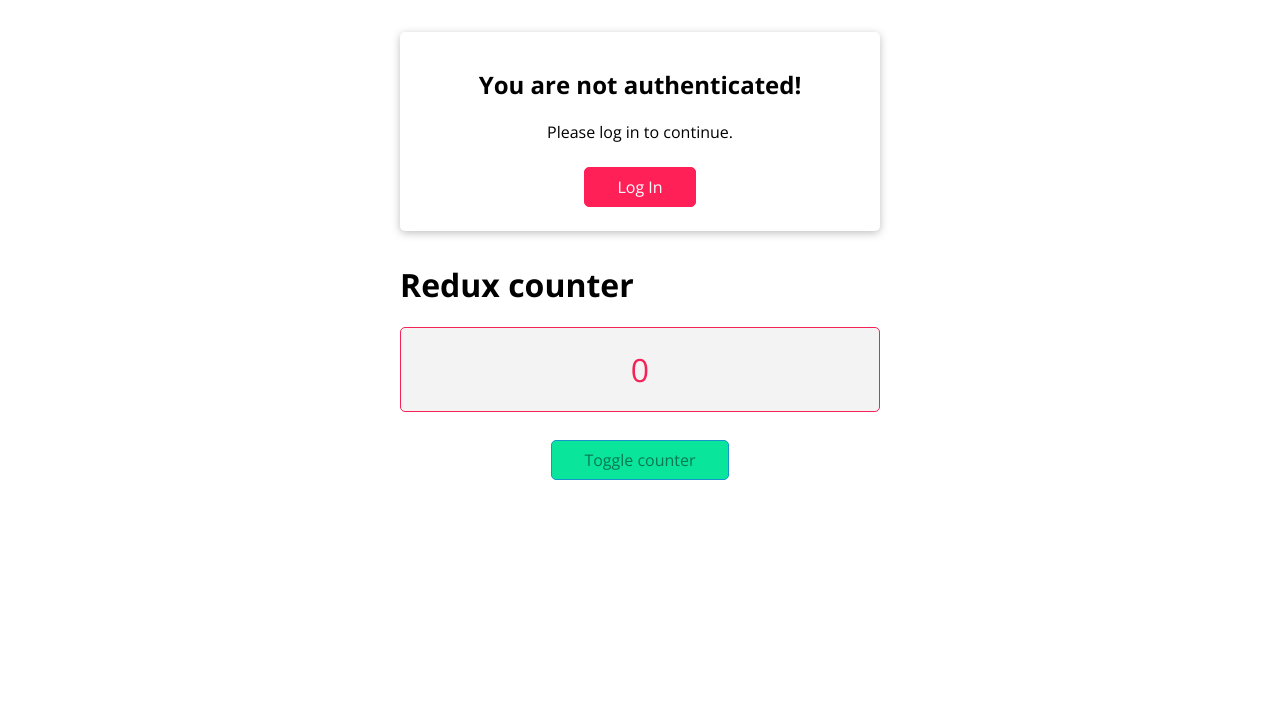
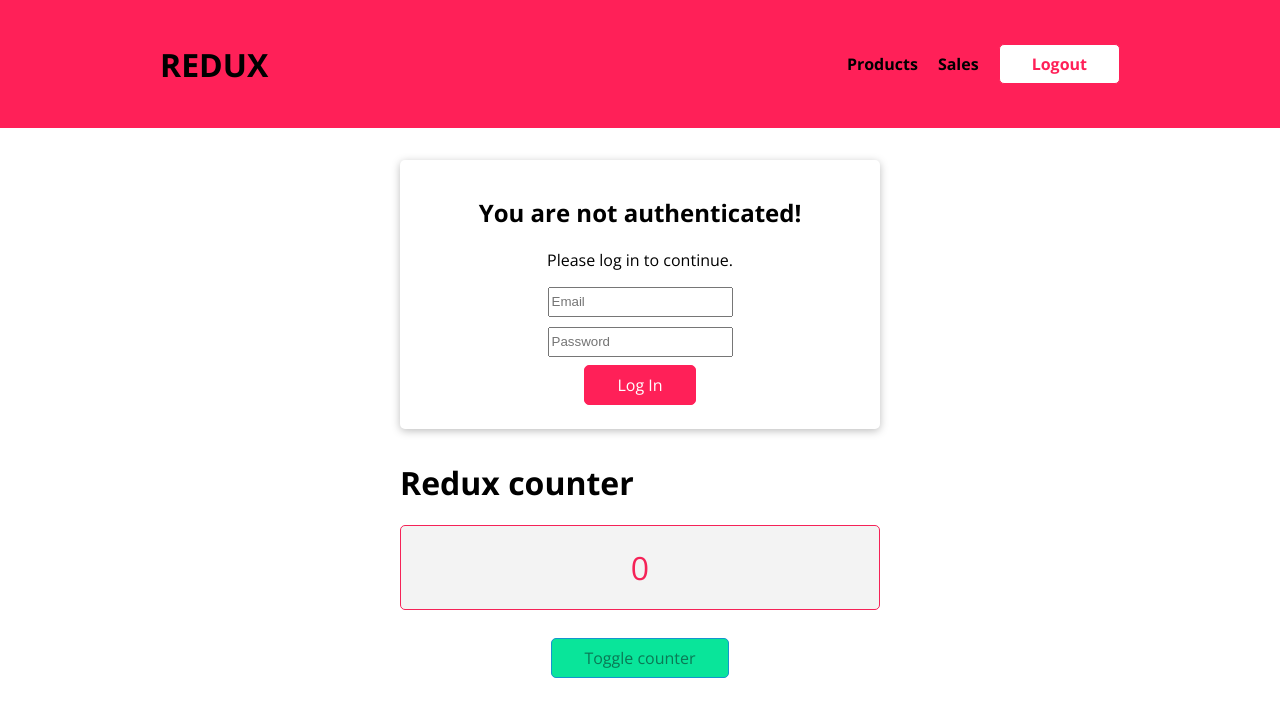
Before and after one commit to RobinHoodCoder/builder, a React (Create React App) app: page / in a window 1280 px wide. Shown: the top 716 px of the page. Built offline with nearby package versions, Linux system fonts and the light colour scheme; no server answers.

Commit message:
Add header and such

```diff
--- a/src/App.js
+++ b/src/App.js
@@ -7,6 +7,7 @@
 import { Provider } from 'react-redux';
 import store from './redux/store';
 import Counter from './components/Counter/Counter';
+import Header from './components/Header/Header';
 
 const App = (props) => {
   const authContext = useContext(AuthContext);
@@ -19,6 +20,7 @@
 
   return (
     <Provider store={store}>
+      <Header/>
       {content}
       <Counter/>
     </Provider>
--- a/src/components/Auth.css
+++ b/src/components/Auth.css
@@ -4,3 +4,14 @@
   max-width: 80%;
   text-align: center;
 }
+form {
+  display: flex;
+  flex-direction: column;
+  max-width: 280px;
+  align-items: center;
+  margin: auto;
+  gap: 10px;
+}
+input {
+  height: 30px;
+}
--- a/src/components/Auth.jsx
+++ b/src/components/Auth.jsx
@@ -16,6 +16,10 @@
       <Card>
         <h2>You are not authenticated!</h2>
         <p>Please log in to continue.</p>
+        <form>
+          <input type="text" placeholder="Email"/>
+          <input type="text" placeholder="Password"/>
+        </form>
         <button onClick={loginHandler}>Log In</button>
       </Card>
     </div>
--- /dev/null
+++ b/src/components/Header/Header.jsx
@@ -0,0 +1,23 @@
+import styling from './Header.module.scss';
+
+const Header = () => {
+  return (
+    <div className={styling.header}>
+      <div className={styling.wrapper}>
+        <h1>REDUX</h1>
+        <nav className={styling.navbar}>
+          <ul>
+            <li>Products</li>
+            <li>Sales</li>
+            <li>
+              <button className={styling.button}>
+              Logout
+              </button>
+            </li>
+          </ul>
+        </nav>
+      </div>
+    </div>
+  );
+};
+export default Header;
--- /dev/null
+++ b/src/components/Header/Header.module.scss
@@ -0,0 +1,32 @@
+.header {
+	background: #ff2058;
+	width: 100%;
+	padding: 20px 0;
+}
+.wrapper {
+	margin : 0 auto;
+	max-width: 960px;
+	display: flex;
+	align-items: center;
+	justify-content: center;
+	h1 {
+	margin-right: auto;
+	}
+}
+.navbar {
+	ul {
+		display: flex;
+		align-items: center;
+		justify-content: center;
+		list-style: none;
+		gap: 20px;
+		padding:0;
+	}
+	li {
+		font-weight: 600;
+	}
+}
+.button {
+	background: #ffffff;
+	color: #ff2058;
+}
```
